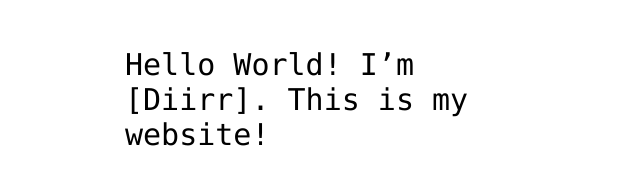
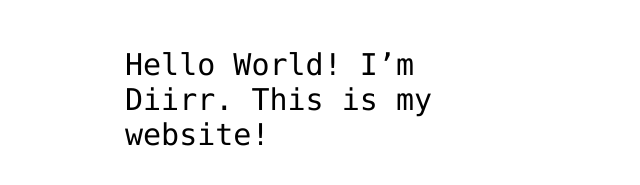
Before and after one commit to Diirr/Diirr.github.io, a plain HTML site: page index.html in a window 1280 px wide. Shown: the part 341-526 px from the top of the page, without its empty margins (315-955 px from the left). Drawn offline with Linux system fonts and the light colour scheme.

Commit message:
Update index.html

```diff
--- a/index.html
+++ b/index.html
@@ -12,7 +12,7 @@
 <img src="https://octodex.github.com/images/daftpunktocat-thomas.gif" id="octocat" alt="octocat-gif" />
 
 <!-- Change this code here by copy and pasting your template on line 15 -->
-<p>Hello World! I’m [Diirr]. This is my website!</p>
+<p>Hello World! I’m Diirr. This is my website!</p>
 
 </body>
 </html>
```
